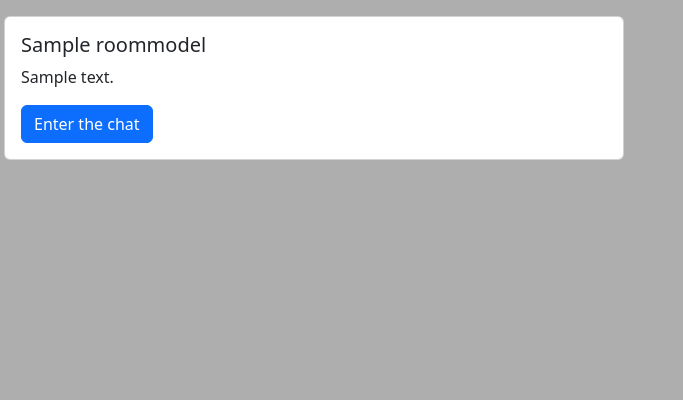
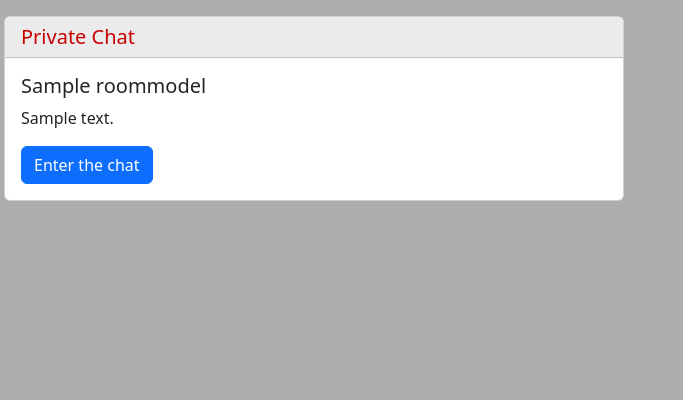
Before and after one commit to Gumballton/django-chat-websockets, a Django app: page /users/profile/ in a window 1280 px wide. Shown: the part 61-461 px from the top of the page, without its empty margins (0-683 px from the left). Run offline with Django 5.2, Linux system fonts and the light colour scheme; a user stored in the database is signed in; tables that the repository leaves empty hold one stand-in row (values such as "Sample post").

Commit message:
changed templates

```diff
--- a/chatsite/chatapp/templates/chatapp/mainpage.html
+++ b/chatsite/chatapp/templates/chatapp/mainpage.html
@@ -5,6 +5,11 @@
         {% for chat in chats %}
         <div class="col-md-6 mb-1 w-10 p-3">
             <div class="card">
+                {% if chat.is_closed %}
+                <h5 class="card-header" style="background-color: #ebebeb; color: #c90000;">Private Chat</h5>
+                {% else %}
+                <h5 class="card-header" style="background-color: #ebebeb; color: #7cc900;">Public Сhat</h5>
+                {% endif %}
                 <div class="card-body">
                     <h5 class="card-title">{{ chat.room_name }}</h5>
                     <p class="card-text">{{ chat.description|default:'No description' }}</p>
--- a/chatsite/templates/base.html
+++ b/chatsite/templates/base.html
@@ -38,7 +38,7 @@
                         </div>
                         <form class="d-flex justify-content-end" role="search">
                             {% if user.is_authenticated %}
-                                    <li class="btn btn-outline-light me-2">{{user.username}}</li>
+                                    <a href="{% url 'users:profile' %}" class="btn btn-outline-light me-2">{{ user.username }}</a>
                                     <a href="{% url 'users:logout' %}" class="btn btn-outline-light me-2">Logout</a>
                             {% else %}
                                 <a href="{% url 'users:login' %}" class="btn btn-outline-light me-2">Login</a>
```
